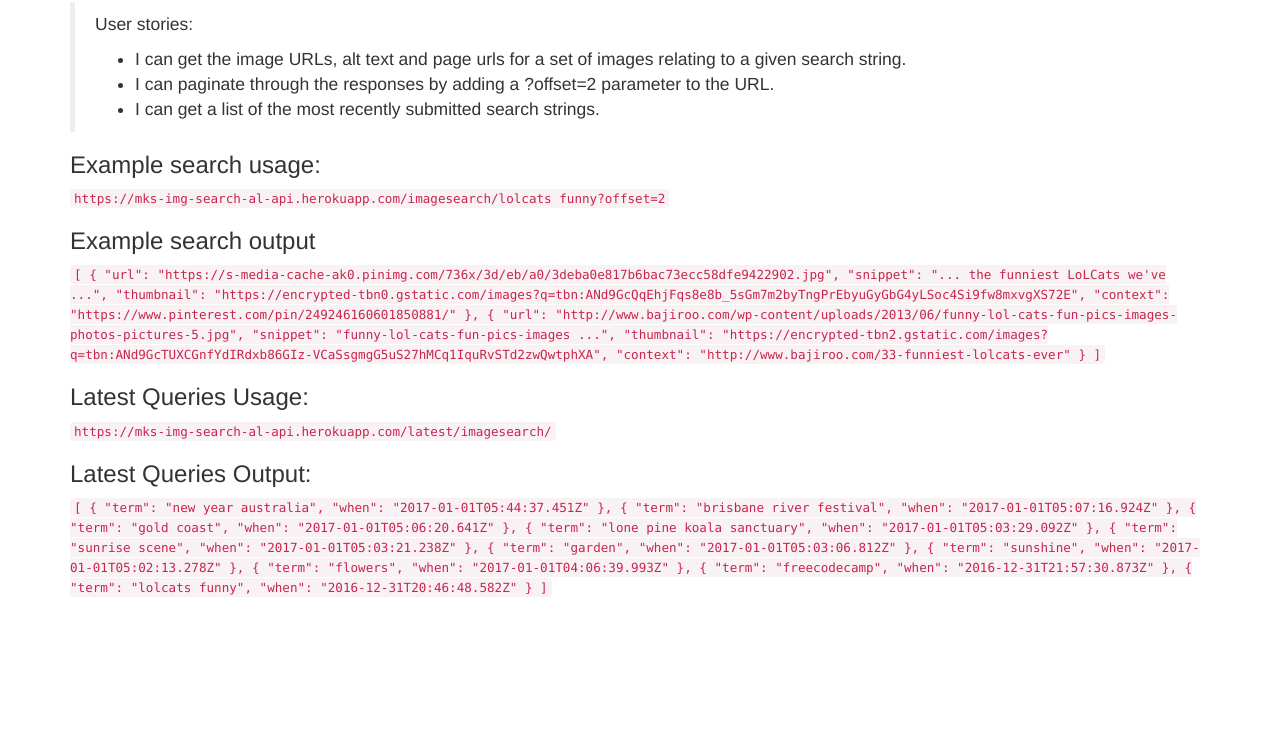
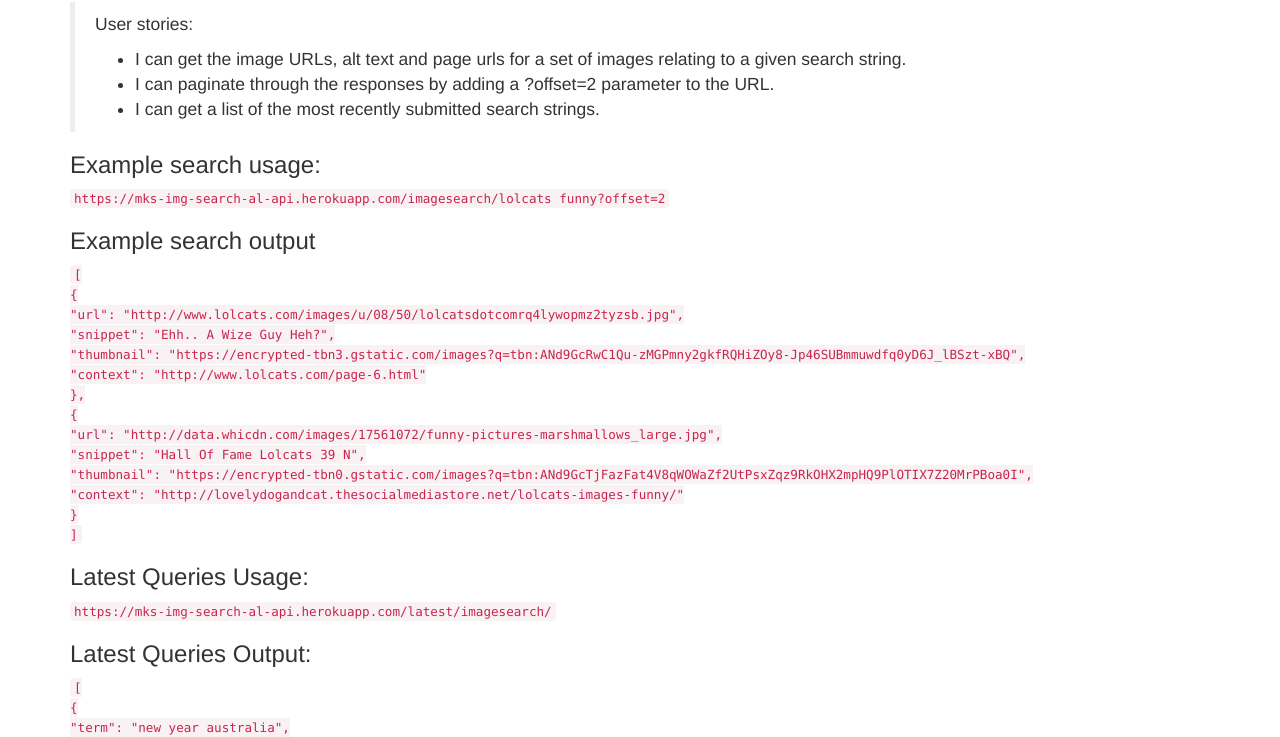
Before and after one commit to minhkashyu/img-search-al-api, a website: page views/index.html in a window 1280 px wide. Shown: the part 68-805 px from the top of the page. Drawn offline with nearby package versions, Linux system fonts and the light colour scheme.

Commit message:
modify README.md and index.html

```diff
--- a/views/index.html
+++ b/views/index.html
@@ -25,19 +25,19 @@
 
     <h3>Example search output</h3>
     <code>
-        [
-            {
-                "url": "https://s-media-cache-ak0.pinimg.com/736x/3d/eb/a0/3deba0e817b6bac73ecc58dfe9422902.jpg",
-                "snippet": "... the funniest LoLCats we've ...",
-                "thumbnail": "https://encrypted-tbn0.gstatic.com/images?q=tbn:ANd9GcQqEhjFqs8e8b_5sGm7m2byTngPrEbyuGyGbG4yLSoc4Si9fw8mxvgXS72E",
-                "context": "https://www.pinterest.com/pin/249246160601850881/"
-            },
-            {
-                "url": "http://www.bajiroo.com/wp-content/uploads/2013/06/funny-lol-cats-fun-pics-images-photos-pictures-5.jpg",
-                "snippet": "funny-lol-cats-fun-pics-images ...",
-                "thumbnail": "https://encrypted-tbn2.gstatic.com/images?q=tbn:ANd9GcTUXCGnfYdIRdxb86GIz-VCaSsgmgG5uS27hMCq1IquRvSTd2zwQwtphXA",
-                "context": "http://www.bajiroo.com/33-funniest-lolcats-ever"
-            }
+        [<br>
+            {<br>
+                "url": "http://www.lolcats.com/images/u/08/50/lolcatsdotcomrq4lywopmz2tyzsb.jpg",<br>
+                "snippet": "Ehh.. A Wize Guy Heh?",<br>
+                "thumbnail": "https://encrypted-tbn3.gstatic.com/images?q=tbn:ANd9GcRwC1Qu-zMGPmny2gkfRQHiZOy8-Jp46SUBmmuwdfq0yD6J_lBSzt-xBQ",<br>
+                "context": "http://www.lolcats.com/page-6.html"<br>
+            },<br>
+            {<br>
+                "url": "http://data.whicdn.com/images/17561072/funny-pictures-marshmallows_large.jpg",<br>
+                "snippet": "Hall Of Fame Lolcats 39 N",<br>
+                "thumbnail": "https://encrypted-tbn0.gstatic.com/images?q=tbn:ANd9GcTjFazFat4V8qWOWaZf2UtPsxZqz9RkOHX2mpHQ9PlOTIX7Z20MrPBoa0I",<br>
+                "context": "http://lovelydogandcat.thesocialmediastore.net/lolcats-images-funny/"<br>
+            }<br>
         ]
     </code>
 
@@ -46,47 +46,47 @@
 
     <h3>Latest Queries Output:</h3>
     <code>
-        [
-            {
-                "term": "new year australia",
-                "when": "2017-01-01T05:44:37.451Z"
-            },
-            {
-                "term": "brisbane river festival",
-                "when": "2017-01-01T05:07:16.924Z"
-            },
-            {
-                "term": "gold coast",
-                "when": "2017-01-01T05:06:20.641Z"
-            },
-            {
-                "term": "lone pine koala sanctuary",
-                "when": "2017-01-01T05:03:29.092Z"
-            },
-            {
-                "term": "sunrise scene",
-                "when": "2017-01-01T05:03:21.238Z"
-            },
-            {
-                "term": "garden",
-                "when": "2017-01-01T05:03:06.812Z"
-            },
-            {
-                "term": "sunshine",
-                "when": "2017-01-01T05:02:13.278Z"
-            },
-            {
-                "term": "flowers",
-                "when": "2017-01-01T04:06:39.993Z"
-            },
-            {
-                "term": "freecodecamp",
-                "when": "2016-12-31T21:57:30.873Z"
-            },
-            {
-                "term": "lolcats funny",
-                "when": "2016-12-31T20:46:48.582Z"
-            }
+        [<br>
+            {<br>
+                "term": "new year australia",<br>
+                "when": "2017-01-03T08:10:21.303Z"<br>
+            },<br>
+            {<br>
+                "term": "brisbane river festival",<br>
+                "when": "2017-01-03T08:10:09.343Z"<br>
+            },<br>
+            {<br>
+                "term": "gold coast",<br>
+                "when": "2017-01-03T08:10:01.905Z"<br>
+            },<br>
+            {<br>
+                "term": "lone pine koala sanctuary",<br>
+                "when": "2017-01-03T08:09:52.109Z"<br>
+            },<br>
+            {<br>
+                "term": "sunrise scene",<br>
+                "when": "2017-01-03T08:09:39.381Z"<br>
+            },<br>
+            {<br>
+                "term": "garden",<br>
+                "when": "2017-01-03T08:09:30.444Z"<br>
+            },<br>
+            {<br>
+                "term": "sunshine",<br>
+                "when": "2017-01-03T08:09:19.951Z"<br>
+            },<br>
+            {<br>
+                "term": "flowers",<br>
+                "when": "2017-01-03T08:09:09.823Z"<br>
+            },<br>
+            {<br>
+                "term": "freecodecamp",<br>
+                "when": "2017-01-03T08:08:57.684Z"<br>
+            },<br>
+            {<br>
+                "term": "lolcats funny",<br>
+                "when": "2017-01-03T08:07:49.561Z"<br>
+            }<br>
         ]
     </code>
 </div>
```
Also changed, not shown: README.md.
